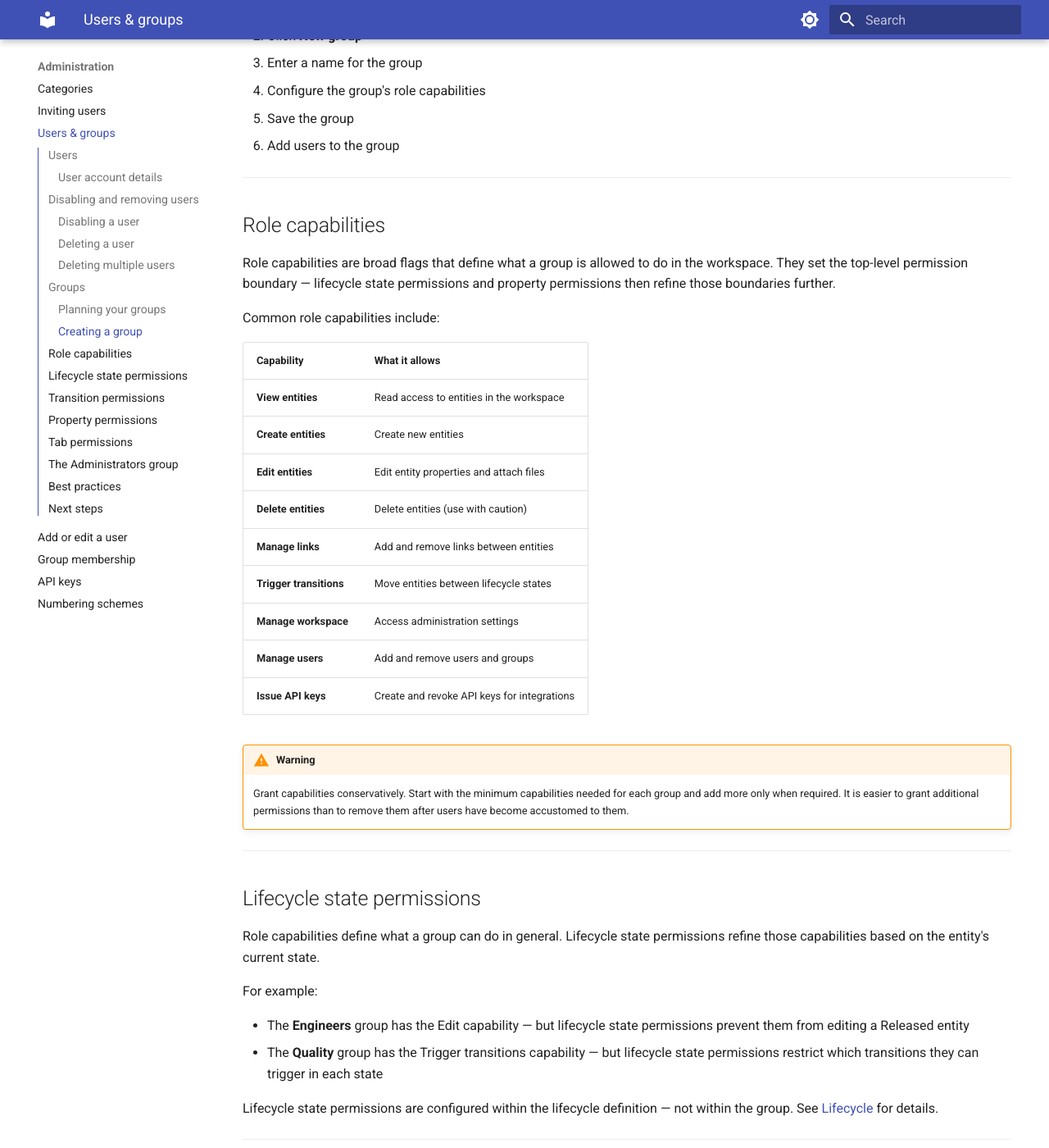
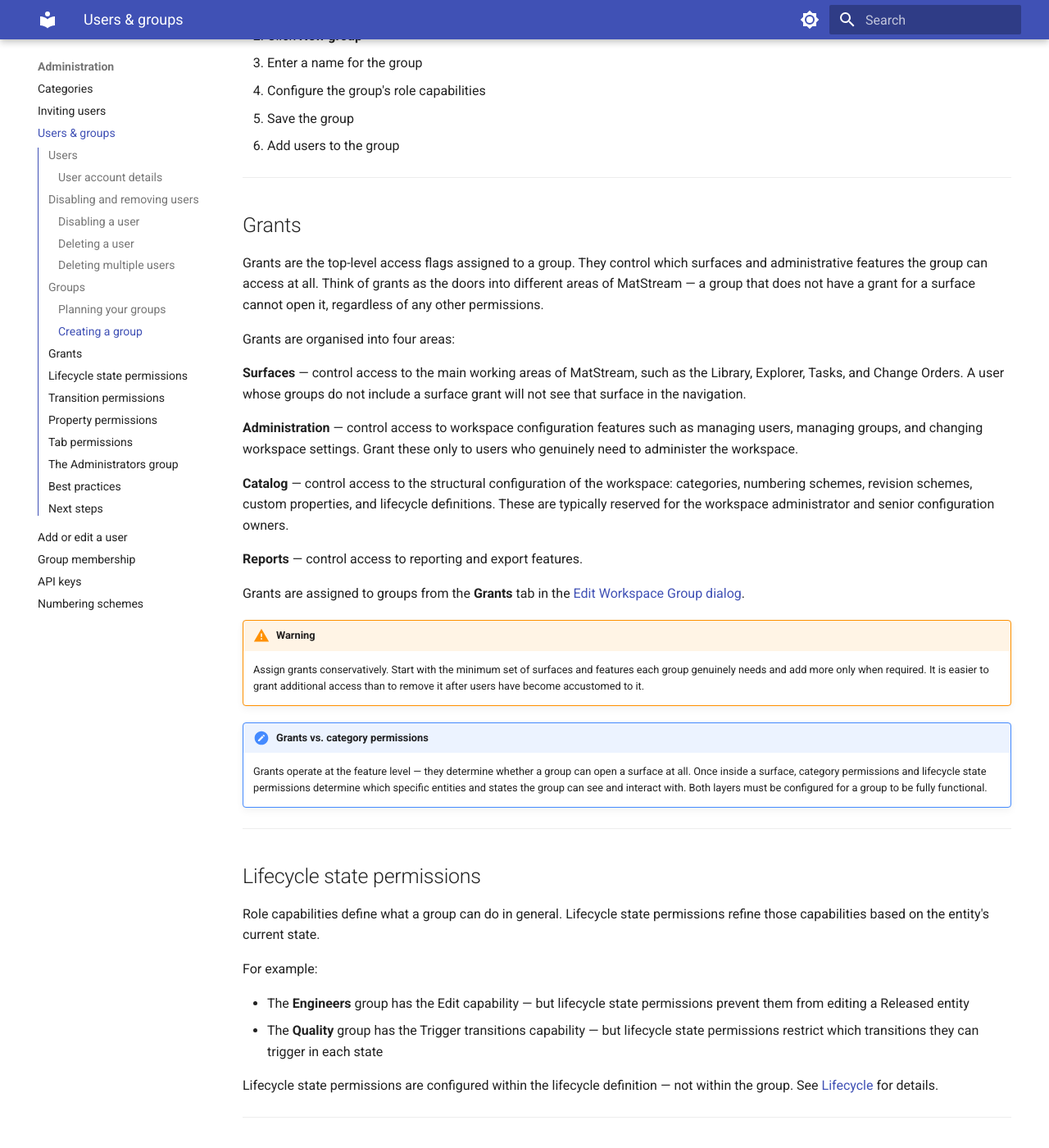
Before and after one commit to PatrickVanDerMeer/matstream-docs, an MkDocs documentation site: the page built from docs/admin/users-groups.md, in a window 1280 px wide and 1400 px high, scrolled down 2398 px. Shown: the whole window at 82% size. Built offline with MkDocs 1.6.1 and Material for MkDocs 9.7.7, drawn with Linux system fonts in a browser that asks for light colours.

Commit message:
Users and user Groups updated

```diff
--- a/docs/admin/users-groups.md
+++ b/docs/admin/users-groups.md
@@ -105,32 +105,47 @@ To create a group:
 
 ---
 
-## Role capabilities
+## Grants
 
-Role capabilities are broad flags that define what a group is allowed
-to do in the workspace. They set the top-level permission boundary —
-lifecycle state permissions and property permissions then refine those
-boundaries further.
+Grants are the top-level access flags assigned to a group. They control
+which surfaces and administrative features the group can access at all.
+Think of grants as the doors into different areas of MatStream — a group
+that does not have a grant for a surface cannot open it, regardless of
+any other permissions.
 
-Common role capabilities include:
+Grants are organised into four areas:
 
-| Capability | What it allows |
-|---|---|
-| **View entities** | Read access to entities in the workspace |
-| **Create entities** | Create new entities |
-| **Edit entities** | Edit entity properties and attach files |
-| **Delete entities** | Delete entities (use with caution) |
-| **Manage links** | Add and remove links between entities |
-| **Trigger transitions** | Move entities between lifecycle states |
-| **Manage workspace** | Access administration settings |
-| **Manage users** | Add and remove users and groups |
-| **Issue API keys** | Create and revoke API keys for integrations |
+**Surfaces** — control access to the main working areas of MatStream,
+such as the Library, Explorer, Tasks, and Change Orders. A user whose
+groups do not include a surface grant will not see that surface in the
+navigation.
+
+**Administration** — control access to workspace configuration features
+such as managing users, managing groups, and changing workspace settings.
+Grant these only to users who genuinely need to administer the workspace.
+
+**Catalog** — control access to the structural configuration of the
+workspace: categories, numbering schemes, revision schemes, custom
+properties, and lifecycle definitions. These are typically reserved
+for the workspace administrator and senior configuration owners.
+
+**Reports** — control access to reporting and export features.
+
+Grants are assigned to groups from the **Grants** tab in the
+[Edit Workspace Group dialog](workspace-group-dialog.md).
 
 !!! warning
-    Grant capabilities conservatively. Start with the minimum
-    capabilities needed for each group and add more only when
-    required. It is easier to grant additional permissions than
-    to remove them after users have become accustomed to them.
+    Assign grants conservatively. Start with the minimum set of
+    surfaces and features each group genuinely needs and add more
+    only when required. It is easier to grant additional access than
+    to remove it after users have become accustomed to it.
+
+!!! note "Grants vs. category permissions"
+    Grants operate at the feature level — they determine whether a
+    group can open a surface at all. Once inside a surface, category
+    permissions and lifecycle state permissions determine which
+    specific entities and states the group can see and interact with.
+    Both layers must be configured for a group to be fully functional.
 
 ---
 
```
Also changed, not shown: docs/admin/group-grants-dialog.md (added, +136 -0 lines), docs/admin/group-members-dialog.md (added, +89 -0 lines), docs/admin/workspace-group-dialog.md (added, +134 -0 lines).
